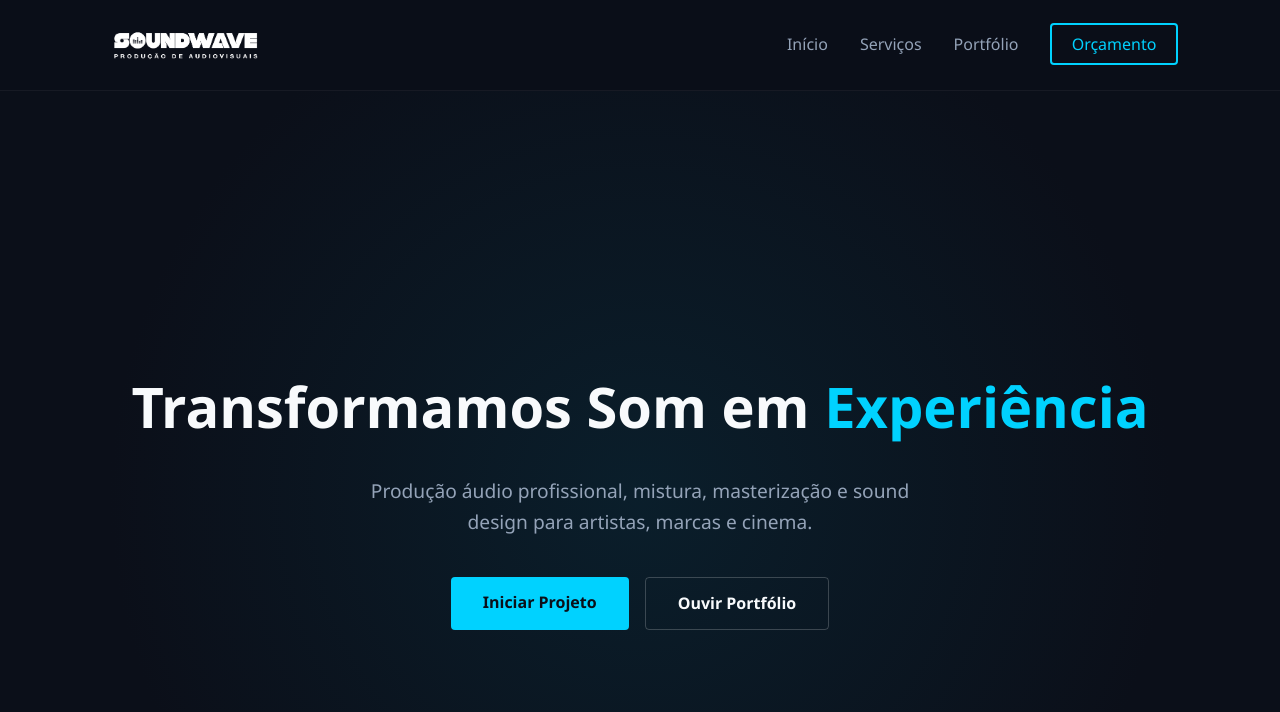
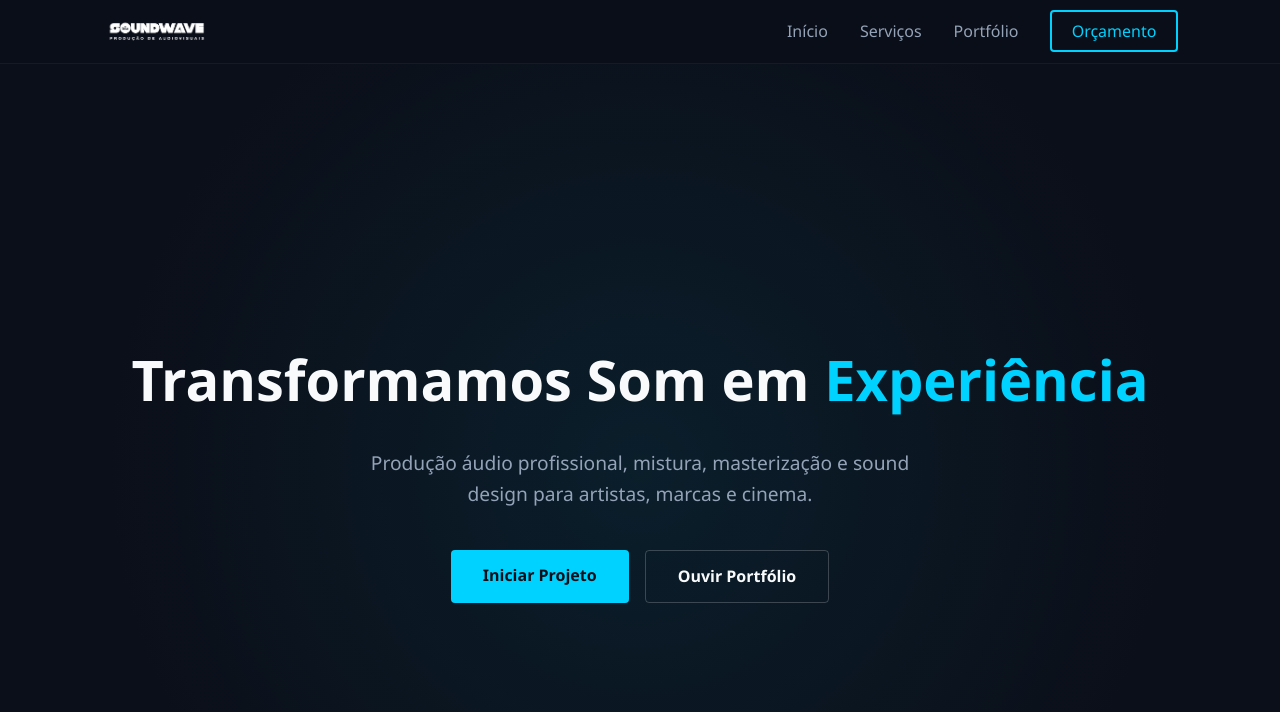
Before and after one commit to jaarego/jaarego.github.io, a Jekyll site: the page built from README.md, in a window 1280 px wide and 900 px high. Shown: the top 712 px of the window. Built offline with Jekyll 4.4.1, drawn with Linux system fonts in a browser that asks for light colours; our own code applies the rules of GitHub Pages for plain Markdown files.

Commit message:
logotipo

```diff
--- a/assets/css/style.css
+++ b/assets/css/style.css
@@ -37,7 +37,7 @@ textarea:focus-visible {
     display: flex;
     justify-content: space-between;
     align-items: center;
-    padding: 1.2rem 8%;
+    padding: 0.9rem 8%;
     background: rgba(11, 15, 25, 0.85);
     backdrop-filter: blur(12px);
     position: sticky;
@@ -56,9 +56,9 @@ textarea:focus-visible {
 
 .logo img {
     display: block;
-    height: 52px;
+    height: 34px;
     width: auto;
-    max-width: 220px;
+    max-width: 160px;
 }
 
 .navbar nav {
@@ -326,8 +326,8 @@ footer {
     }
 
     .logo img {
-        height: 40px;
-        max-width: 170px;
+        height: 28px;
+        max-width: 130px;
     }
 
     .menu-toggle {
```
